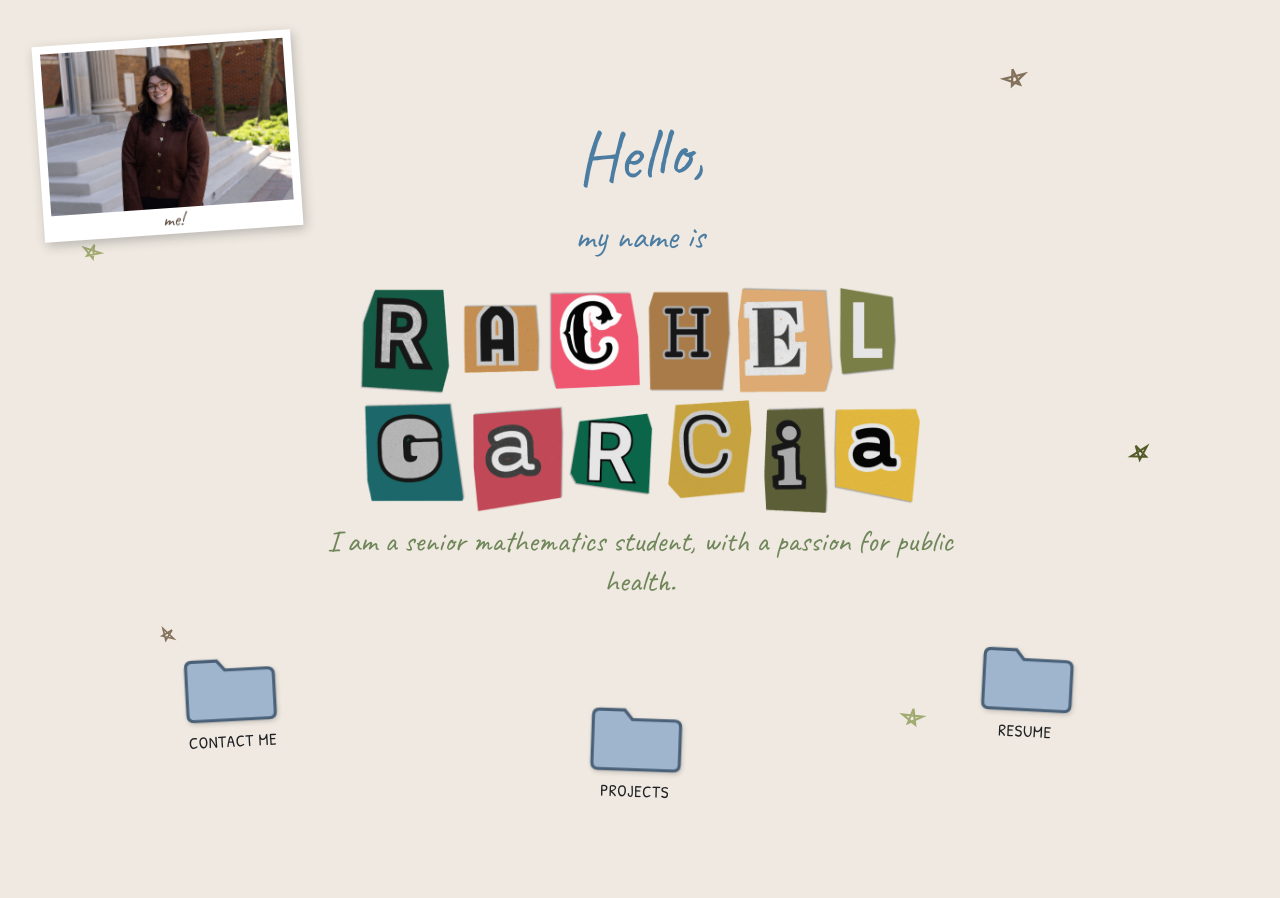
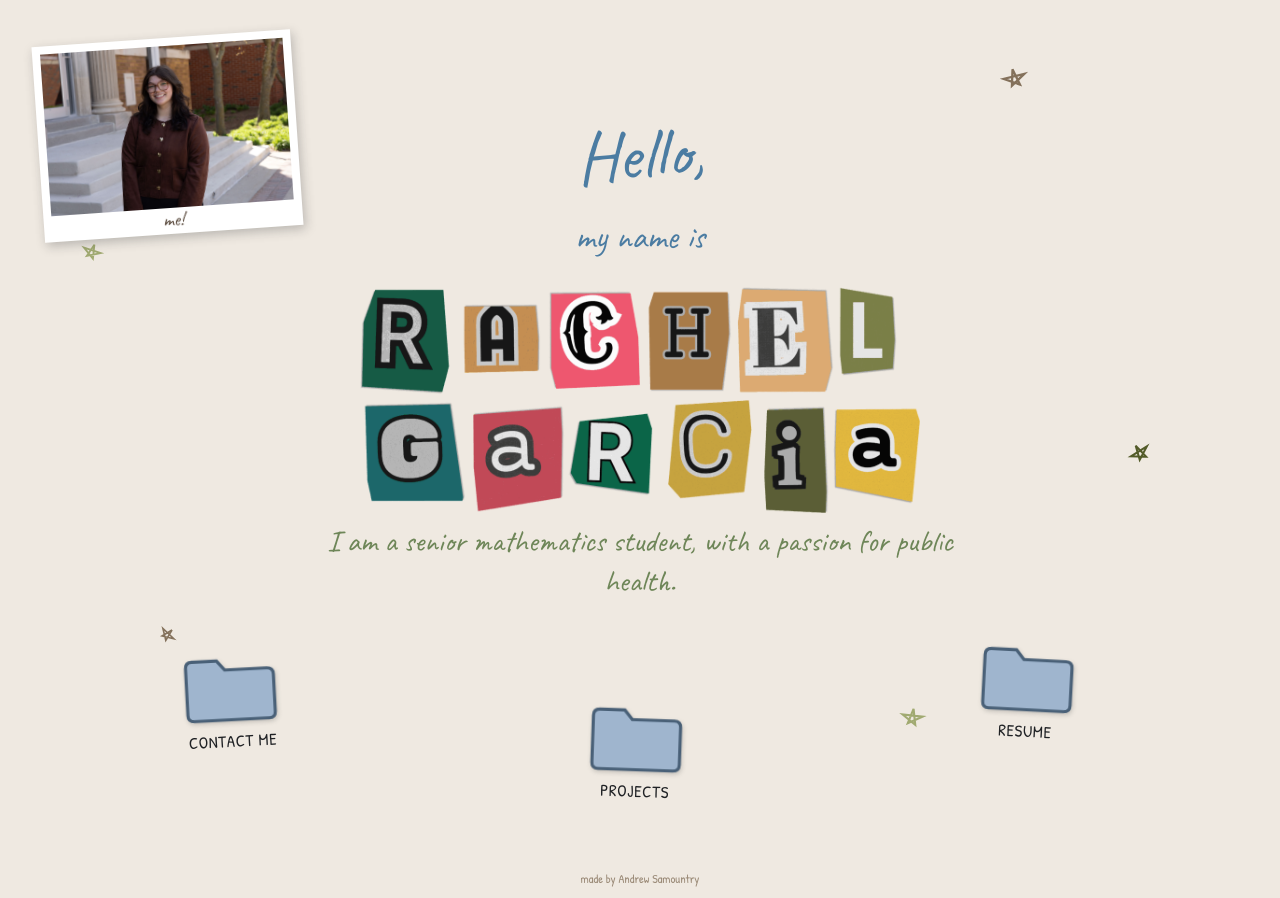
Before and after one commit to AndSam321/rachel-garcia-website-v2, a Next.js app: page / in a window 1280 px wide. Built offline with nearby package versions, Linux system fonts and the light colour scheme.

Commit message:
Add author credit to landing page footer

```diff
--- a/src/components/Desktop.module.css
+++ b/src/components/Desktop.module.css
@@ -98,6 +98,28 @@
   color: var(--brown);
 }
 
+.credit {
+  position: absolute;
+  bottom: 10px;
+  left: 0;
+  right: 0;
+  text-align: center;
+  z-index: 1;
+}
+
+.credit a {
+  font-family: var(--font-marker);
+  font-size: 0.75rem;
+  color: var(--tan);
+  text-decoration: none;
+  opacity: 0.8;
+}
+
+.credit a:hover {
+  text-decoration: underline;
+  text-underline-offset: 3px;
+}
+
 @media (max-width: 768px) {
   .hero {
     margin-top: 4vh;
--- a/src/components/Desktop.tsx
+++ b/src/components/Desktop.tsx
@@ -95,6 +95,12 @@ export default function Desktop({ content }: { content: SiteContent }) {
         />
         <figcaption className={`hand ${styles.polaroidCaption}`}>me!</figcaption>
       </figure>
+
+      <footer className={styles.credit}>
+        <a href="https://github.com/AndSam321" target="_blank" rel="noopener noreferrer">
+          made by Andrew Samountry
+        </a>
+      </footer>
     </main>
   );
 }
```
Also changed, not shown: 1 other file (tests, documents, lock files or other folders).
